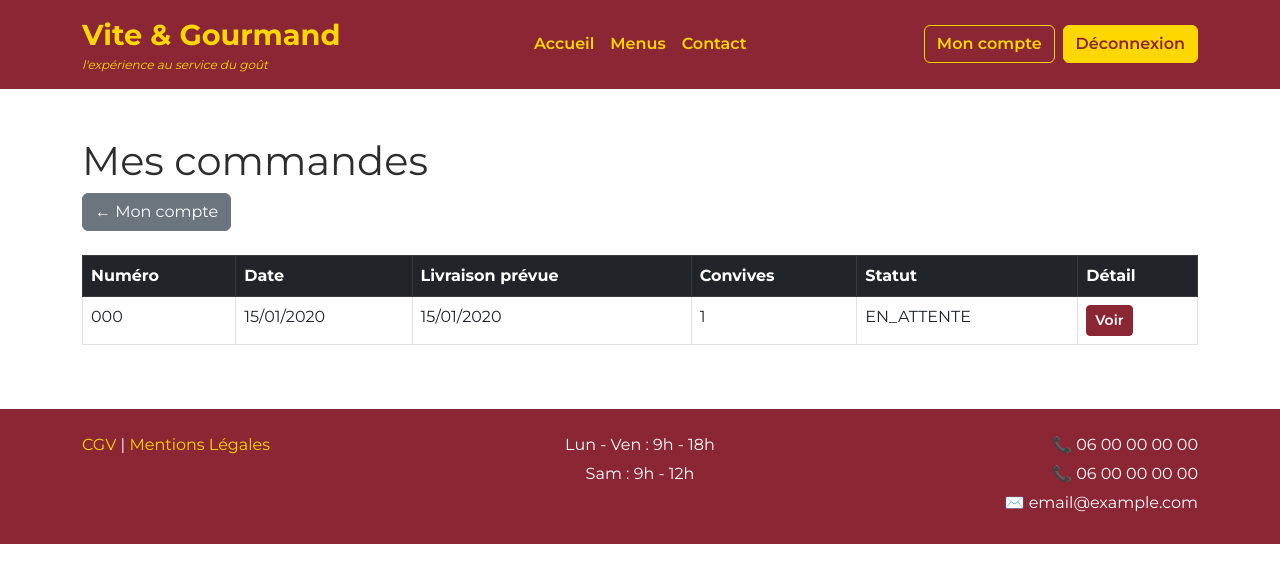
After one commit to Rafulu/Vite_et_Gourmand_Back, a PHP site: page /my-orders in a window 1280 px wide. The commit adds this page. Shown: the top 583 px of the page. Run offline with PHP 8.4, Linux system fonts and the light colour scheme; the visitor is signed in with stand-in values (Sample User, id 1); tables that the repository leaves empty or names only in its code hold one stand-in row (values such as "Sample post"); some libraries are stand-ins or nearby versions.

Commit message:
feat: user account - my orders (root + view my order)

```diff
--- a/public/index.php
+++ b/public/index.php
@@ -388,6 +388,12 @@ switch($url) {
         require_once '../src/views/client/account.php';
         break;
 
+    case '/my-orders':
+    SecurityHelper::requireLogin();
+    $orders = $order->getMyOrders();
+    require_once '../src/views/client/my-orders.php';
+    break;
+
     // Espace Employé
     case '/employee':
         SecurityHelper::requireRole(2);
--- /dev/null
+++ b/src/views/client/my-orders.php
@@ -0,0 +1,53 @@
+<!DOCTYPE html>
+<html lang="fr">
+<head>
+    <?php
+    $title = 'Mes commandes - Vite & Gourmand';
+    $description = 'Historique de vos commandes';
+    require_once __DIR__ . '/../partials/head.php';
+    ?>
+</head>
+<body>
+
+<?php require_once __DIR__ . '/../partials/navbar.php'; ?>
+
+<main class="container my-5">
+    <h1>Mes commandes</h1>
+    <a href="/account" class="btn btn-secondary mb-4">← Mon compte</a>
+
+    <?php if (empty($orders)): ?>
+        <p>Vous n'avez pas encore de commande.</p>
+    <?php else: ?>
+        <div class="table-responsive">
+            <table class="table table-bordered table-hover">
+                <thead class="table-dark">
+                    <tr>
+                        <th>Numéro</th>
+                        <th>Date</th>
+                        <th>Livraison prévue</th>
+                        <th>Convives</th>
+                        <th>Statut</th>
+                        <th>Détail</th>
+                    </tr>
+                </thead>
+                <tbody>
+                    <?php foreach ($orders as $o): ?>
+                    <tr>
+                        <td><?php echo htmlspecialchars($o['order_number']); ?></td>
+                        <td><?php echo date('d/m/Y', strtotime($o['order_date'])); ?></td>
+                        <td><?php echo date('d/m/Y', strtotime($o['delivery_date'])); ?></td>
+                        <td><?php echo (int)$o['guest_count']; ?></td>
+                        <td><?php echo htmlspecialchars($o['status']); ?></td>
+                        <td><a href="/orders/<?php echo $o['id']; ?>" class="btn btn-sm btn-primary">Voir</a></td>
+                    </tr>
+                    <?php endforeach; ?>
+                </tbody>
+            </table>
+        </div>
+    <?php endif; ?>
+</main>
+
+<?php require_once __DIR__ . '/../partials/footer.php'; ?>
+<?php require_once __DIR__ . '/../partials/scripts.php'; ?>
+</body>
+</html>
```
